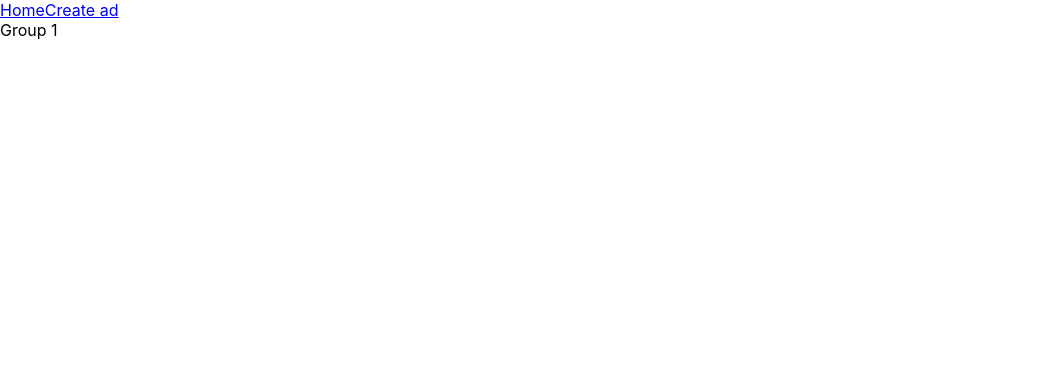
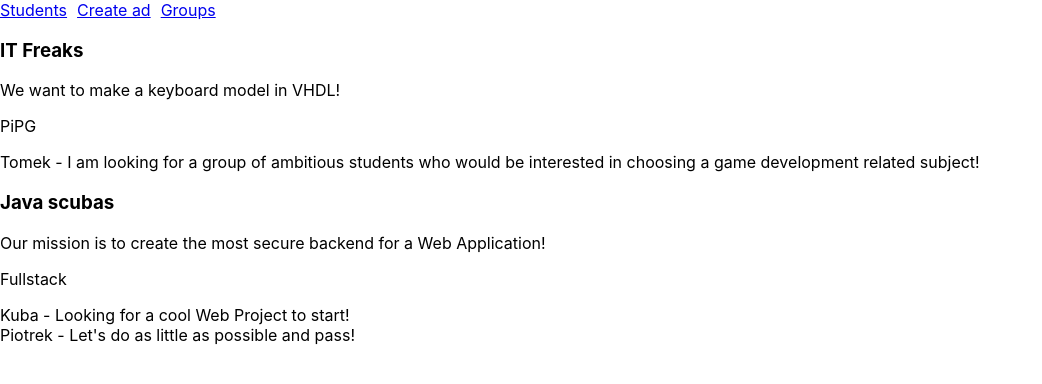
Before and after one commit to kubaszpak/piw-lab, a React (Create React App) app in the folder lab3/piw0/: page /groups in a window 1280 px wide. Shown: the top 384 px of the page, without its empty margins (0-1042 px from the left). Built offline with nearby package versions, Linux system fonts and the light colour scheme.

Commit message:
Groups view added

```diff
--- a/lab3/piw0/src/components/Groups.tsx
+++ b/lab3/piw0/src/components/Groups.tsx
@@ -1,25 +1,35 @@
-/* eslint-disable @typescript-eslint/no-useless-constructor */
 /* eslint-disable react/prefer-stateless-function */
 import React from "react";
-import { Group } from "../types";
+import { Group, Student } from "../types";
 
 interface Props {
   groupList: Group[];
 }
 
 class Groups extends React.Component<Props> {
-  constructor(props: Props) {
-    super(props);
-  }
-
   render() {
     const { groupList } = this.props;
     return (
-      <div>
+      <>
         {groupList.map((group) => {
-          return <div key={group.id}>Group {group.id}</div>;
+          return (
+            <div key={group.id}>
+              <h3>{group.name}</h3>
+              <p>{group.description}</p>
+              <p>{group.course}</p>
+              <div>
+                {group.students.map((student: Student) => {
+                  return (
+                    <div
+                      key={student.id}
+                    >{`${student.name} - ${student.description}`}</div>
+                  );
+                })}
+              </div>
+            </div>
+          );
         })}
-      </div>
+      </>
     );
   }
 }
--- a/lab3/piw0/src/components/Navbar.tsx
+++ b/lab3/piw0/src/components/Navbar.tsx
@@ -3,8 +3,9 @@ import { NavLink } from "react-router-dom";
 export default function Navbar() {
   return (
     <nav>
-      <NavLink to="/">Home</NavLink>
+      <NavLink to="/">Students</NavLink>
       <NavLink to="/create">Create ad</NavLink>
+      <NavLink to="/groups">Groups</NavLink>
     </nav>
   );
 }
--- a/lab3/piw0/src/groups.ts
+++ b/lab3/piw0/src/groups.ts
@@ -5,9 +5,17 @@ const groups: Group[] = [
   {
     id: 1,
     name: "IT Freaks",
-    course: "UCISW2",
-    description: "We want to make a keyboard model in VHDL",
-    students: [students[0]],
+    course: "PiPG",
+    description: "We want to make a keyboard model in VHDL!",
+    students: [students[1]],
+  },
+  {
+    id: 2,
+    name: "Java scubas",
+    description:
+      "Our mission is to create the most secure backend for a Web Application!",
+    course: "Fullstack",
+    students: [students[0], students[2]],
   },
 ];
 
--- a/lab3/piw0/src/index.css
+++ b/lab3/piw0/src/index.css
@@ -20,3 +20,7 @@ form {
 button {
   width: fit-content;
 }
+
+a {
+  margin-right: 10px;
+}
```
